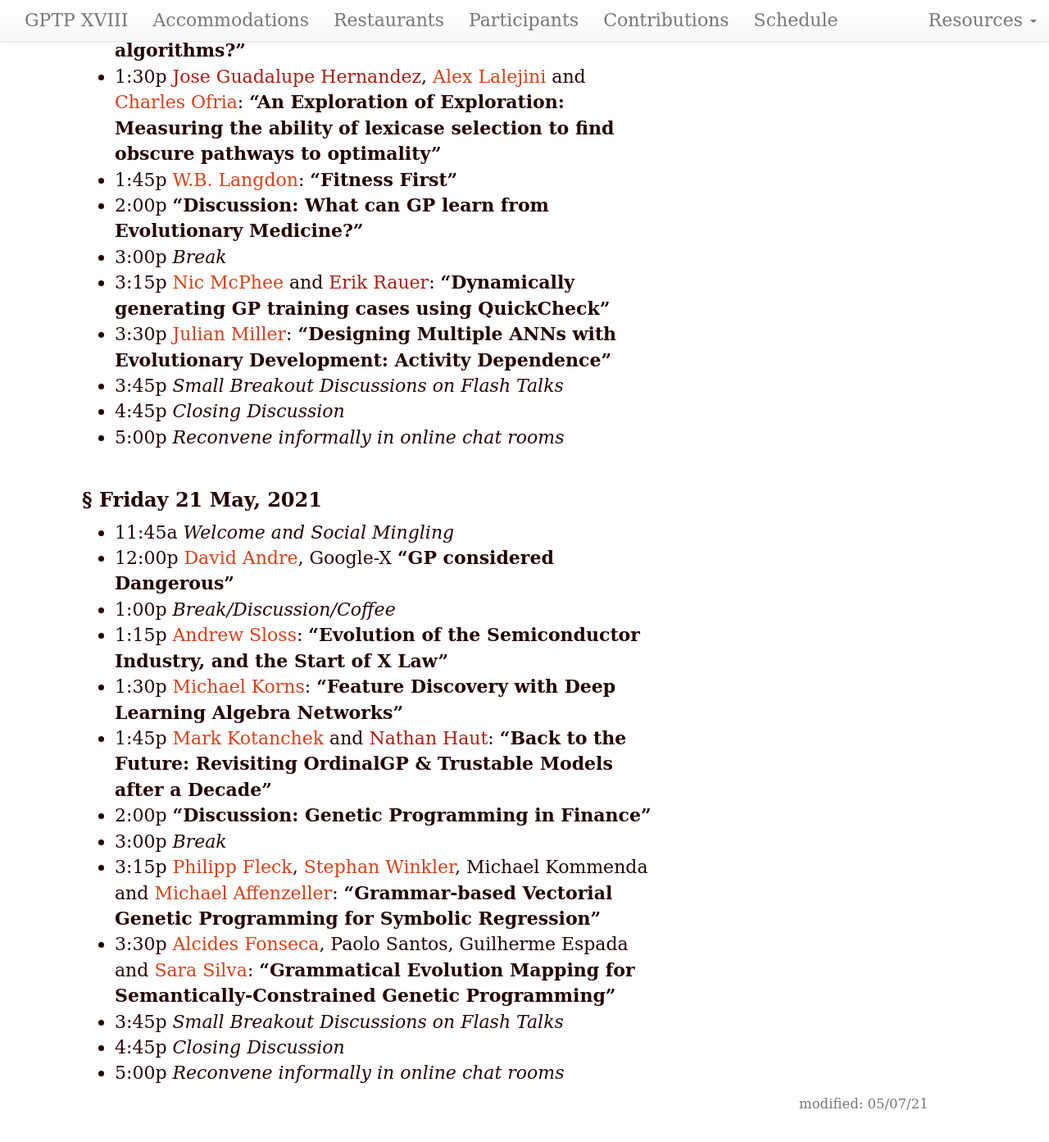
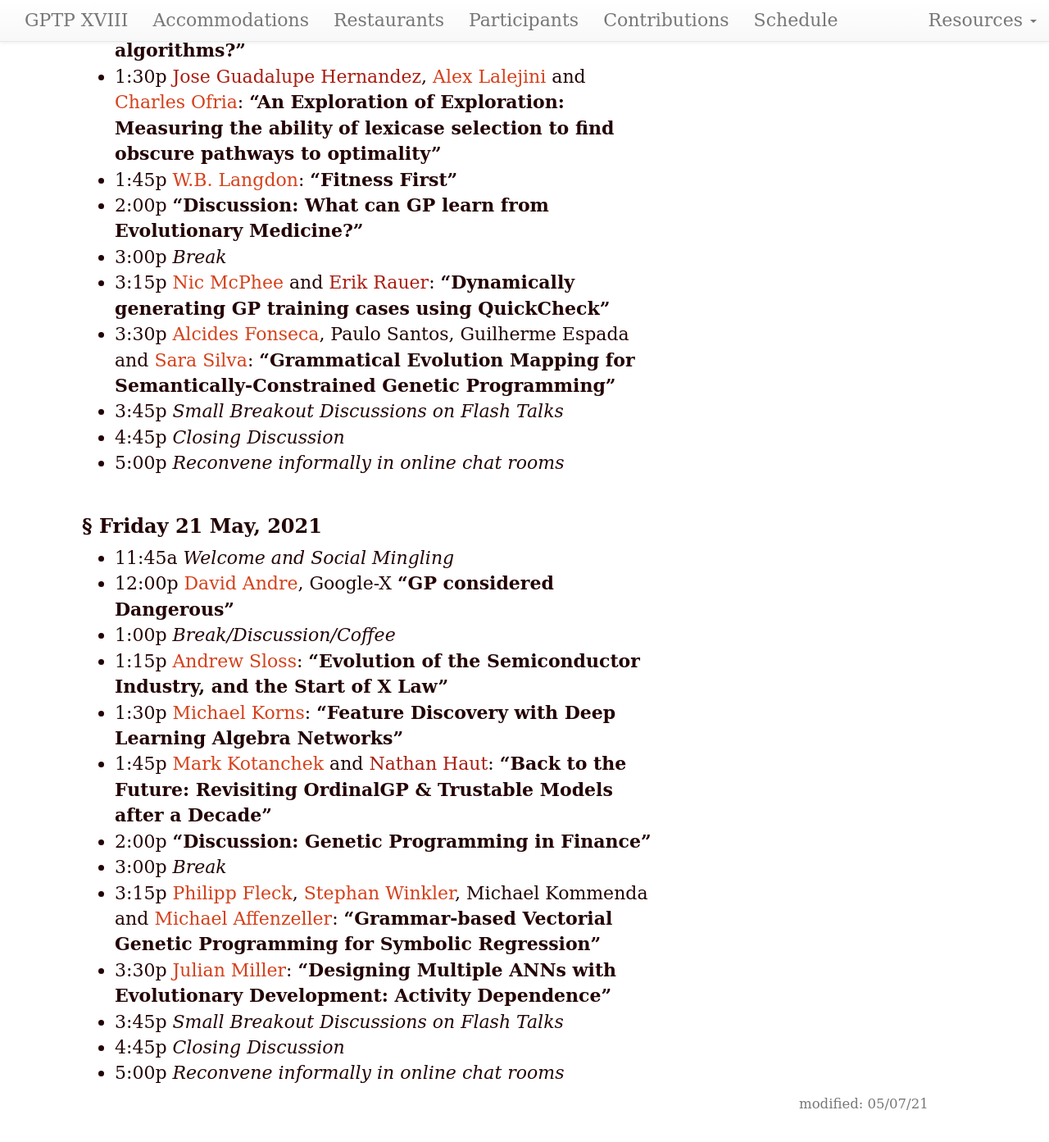
Before and after one commit to GPTP-workshop/gptp-workshop.github.io, a Jekyll site: the page built from schedule.md, in a window 1280 px wide and 1400 px high, scrolled down 3654 px. Shown: the top 1393 px of the window at 82% size. Built offline with Jekyll 4.4.1, drawn with Linux system fonts in a browser that asks for light colours; part of the change alters nothing that is shown; some of the changed text lies outside the part shown.

Commit message:
Update schedule.md

```diff
--- a/schedule.md
+++ b/schedule.md
@@ -45,7 +45,7 @@ The Center for Evolution and Medicine, Arizona State University:
 [Philipp Fleck](), PhD Student, FH Hagenberg:
 **"Grammar-based Vectorial Genetic Programming for Symbolic Regression"**
 
-[Alcides Fonseca](https://utaustinportugal.org/participants/alcides-fonseca/), Assistant Prof, UT Austin Portugal:
+[Alcides Fonseca](http://alcidesfonseca.com), Assistant Prof, LASIGE, University of Lisbon:
 **"Grammatical Evolution Mapping for Semantically-Constrained Genetic Programming"**
 
 [Lee Spector](http://faculty.hampshire.edu/lspector/), Professor, Hampshire College:
@@ -106,8 +106,8 @@ The Center for Evolution and Medicine, Arizona State University:
 - 3:00p _Break_
 - 3:15p [Nic McPhee](https://academics.morris.umn.edu/nic-mcphee) and [Erik Rauer]():
 **"Dynamically generating GP training cases using QuickCheck"**
-- 3:30p [Julian Miller](https://www.york.ac.uk/electronic-engineering/staff/julian_miller/):
-**"Designing Multiple ANNs with Evolutionary Development: Activity Dependence"**
+- 3:30p [Alcides Fonseca](http://alcidesfonseca.com), Paulo Santos, Guilherme Espada and [Sara Silva](http://gplab.sourceforge.net/sara/):
+**"Grammatical Evolution Mapping for Semantically-Constrained Genetic Programming"**
 - 3:45p _Small Breakout Discussions on Flash Talks_
 - 4:45p _Closing Discussion_
 - 5:00p _Reconvene informally in online chat rooms_
@@ -128,8 +128,8 @@ The Center for Evolution and Medicine, Arizona State University:
 - 3:00p _Break_
 - 3:15p [Philipp Fleck](https://heal.heuristiclab.com/team/fleck), [Stephan Winkler](http://bioinformatics.fh-hagenberg.at/site/index.php?id=36), Michael Kommenda and [Michael Affenzeller](https://heal.heuristiclab.com/team/affenzeller):
 **"Grammar-based Vectorial Genetic Programming for Symbolic Regression"**
-- 3:30p [Alcides Fonseca](https://utaustinportugal.org/participants/alcides-fonseca/), Paolo Santos, Guilherme Espada and [Sara Silva](http://gplab.sourceforge.net/sara/):
-**"Grammatical Evolution Mapping for Semantically-Constrained Genetic Programming"**
+- 3:30p [Julian Miller](https://www.york.ac.uk/electronic-engineering/staff/julian_miller/):
+**"Designing Multiple ANNs with Evolutionary Development: Activity Dependence"**
 - 3:45p _Small Breakout Discussions on Flash Talks_
 - 4:45p _Closing Discussion_
 - 5:00p _Reconvene informally in online chat rooms_
```
